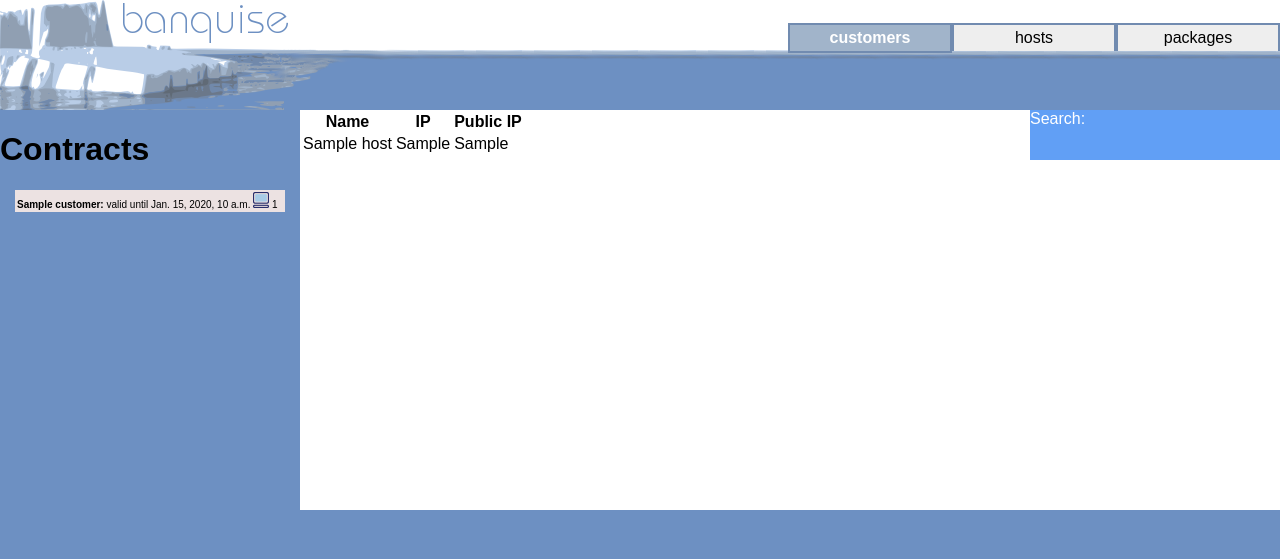
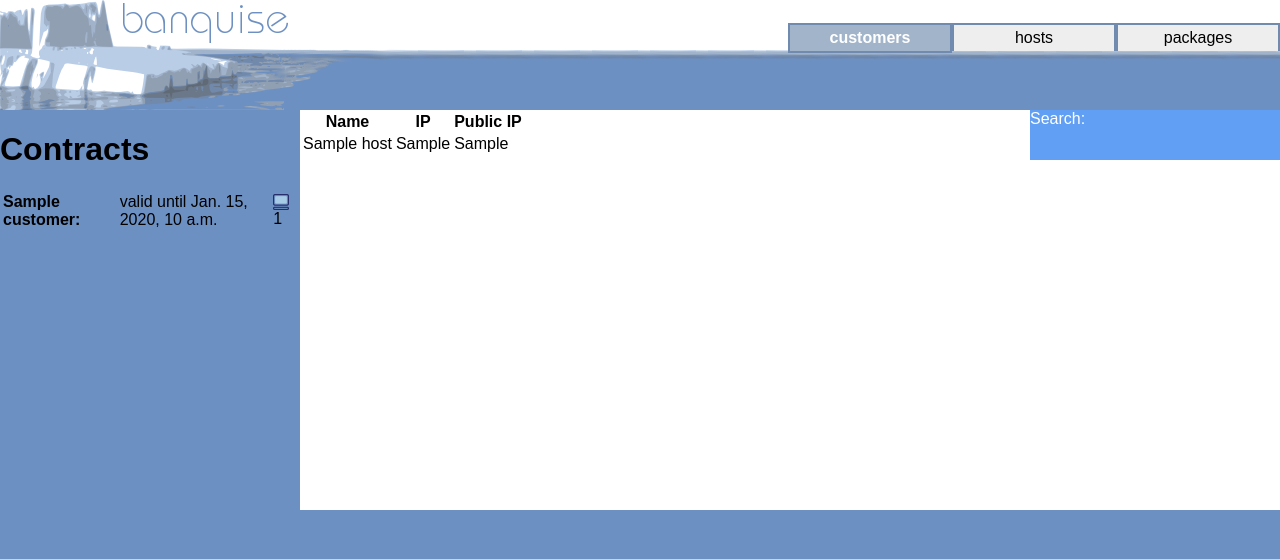
Before and after one commit to lefred/banquise, a Django app: template web/templates/hosts.htm in a window 1280 px wide. Shown: the top 559 px of the page. Run offline with Django 3.2, Linux system fonts and the light colour scheme; the template is opened without the code that fills it: most values are stand-ins (such as "Sample title", 1, 10 or a date in 2020).

Commit message:
Changed contracts list to table
Signed-off-by: Jochen Maes <sejo@inuits.be>

```diff
--- a/web/templates/index.html
+++ b/web/templates/index.html
@@ -16,11 +16,15 @@
 <div id="left">
 {% block left_content %}
 <h1>Contracts</h1>
-<ul>
-{% for cont in contracts %}
-<li><strong>{{cont.customer.name}}:</strong> valid until {{cont.end_date}} <img src='/media/images/icons/host.png' height='16'> {{ cont.hosts.count }}</li>
+<table>
+    {% for cont in contracts %}
+    <tr>
+        <td><strong>{{cont.customer.name}}:</strong></td>
+        <td>valid until {{cont.end_date}}</td>
+        <td><img src='/media/images/icons/host.png' height='16'> {{ cont.hosts.count }}</td>
+    </tr>
 {% endfor %}
-</ul>
+</table>
 {% endblock %}
 </div>
 <div id="content">
```
